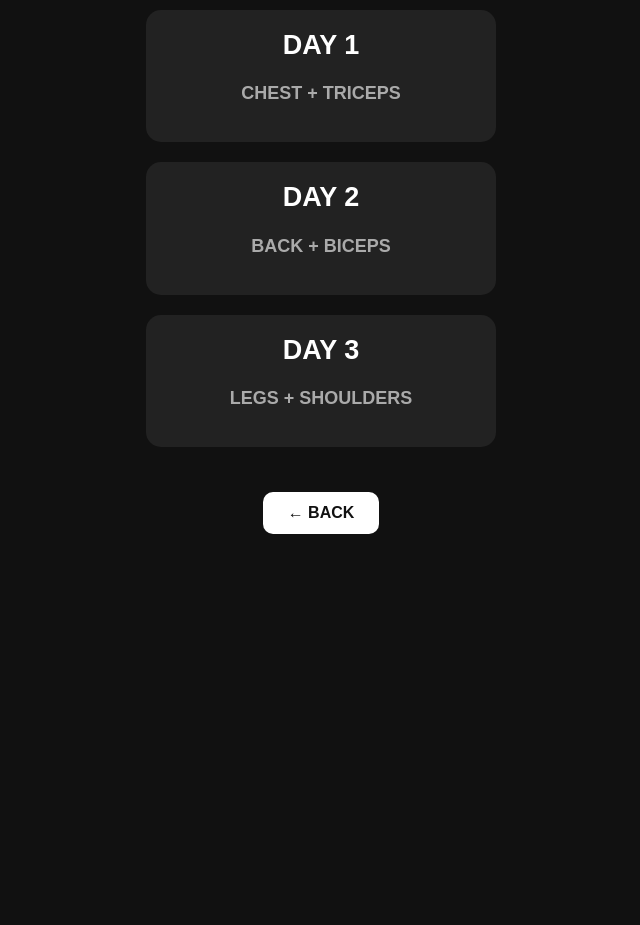
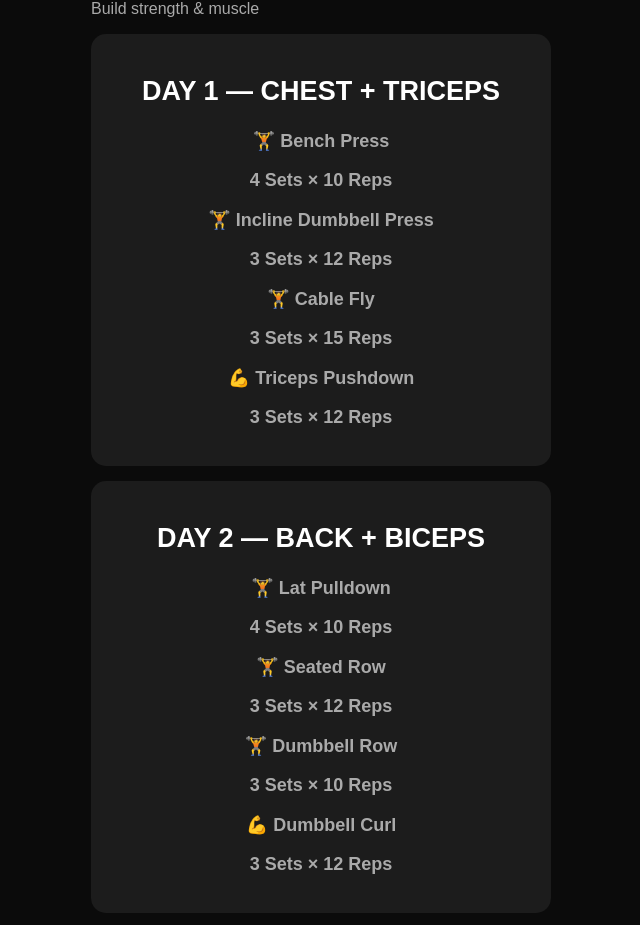
Before and after one commit to bolbolbenabdallah22-code/Bolbol-, a plain HTML site: page strength.html in a window 1280 px wide. Shown: the part 111-1036 px from the top of the page, without its empty margins (319-959 px from the left). Before the commit the page ends 800 px from the top, so only its background shows below. Drawn offline with Linux system fonts and the light colour scheme.

Commit message:
Revise strength program layout and content

```diff
--- a/strength.html
+++ b/strength.html
@@ -6,47 +6,8 @@
     <meta name="viewport" content="width=device-width, initial-scale=1.0">
 
     <title>Strength - Coach Bilel</title>
-<link rel="stylesheet" href="style.css">
-    <style>
-        body {
-            margin: 0;
-            font-family: Arial, sans-serif;
-            background: #111;
-            color: white;
-            text-align: center;
-        }
 
-        .container {
-            padding: 40px 20px;
-        }
-
-        h1 {
-            font-size: 32px;
-        }
-
-        .day {
-            background: #222;
-            margin: 20px auto;
-            padding: 20px;
-            max-width: 350px;
-            border-radius: 15px;
-        }
-
-        .day h2 {
-            margin-top: 0;
-        }
-
-        .back {
-            display: inline-block;
-            margin-top: 25px;
-            padding: 12px 25px;
-            background: white;
-            color: #111;
-            text-decoration: none;
-            border-radius: 10px;
-            font-weight: bold;
-        }
-    </style>
+    <link rel="stylesheet" href="style.css">
 </head>
 
 <body>
@@ -55,20 +16,75 @@
 
         <h1>💪 STRENGTH PROGRAM</h1>
 
+        <p>Build strength & muscle</p>
+
+
         <div class="day">
-            <h2>DAY 1</h2>
-            <p>CHEST + TRICEPS</p>
+
+            <h2>DAY 1 — CHEST + TRICEPS</h2>
+
+            <p>🏋️ Bench Press</p>
+            <p>4 Sets × 10 Reps</p>
+
+            <p>🏋️ Incline Dumbbell Press</p>
+            <p>3 Sets × 12 Reps</p>
+
+            <p>🏋️ Cable Fly</p>
+            <p>3 Sets × 15 Reps</p>
+
+            <p>💪 Triceps Pushdown</p>
+            <p>3 Sets × 12 Reps</p>
+
         </div>
 
+
         <div class="day">
-            <h2>DAY 2</h2>
-            <p>BACK + BICEPS</p>
+
+            <h2>DAY 2 — BACK + BICEPS</h2>
+
+            <p>🏋️ Lat Pulldown</p>
+            <p>4 Sets × 10 Reps</p>
+
+            <p>🏋️ Seated Row</p>
+            <p>3 Sets × 12 Reps</p>
+
+            <p>🏋️ Dumbbell Row</p>
+            <p>3 Sets × 10 Reps</p>
+
+            <p>💪 Dumbbell Curl</p>
+            <p>3 Sets × 12 Reps</p>
+
         </div>
 
+
         <div class="day">
-            <h2>DAY 3</h2>
-            <p>LEGS + SHOULDERS</p>
+
+            <h2>DAY 3 — LEGS + SHOULDERS</h2>
+
+            <p>🦵 Leg Press</p>
+            <p>4 Sets × 10 Reps</p>
+
+            <p>🦵 Leg Extension</p>
+            <p>3 Sets × 15 Reps</p>
+
+            <p>🏋️ Shoulder Press</p>
+            <p>3 Sets × 10 Reps</p>
+
+            <p>🏋️ Lateral Raise</p>
+            <p>3 Sets × 15 Reps</p>
+
         </div>
+
+
+        <div class="day">
+
+            <h2>⏱️ REST</h2>
+
+            <p>Heavy exercises: 2–3 min</p>
+            <p>Isolation exercises: 60–90 sec</p>
+
+        </div>
+
 
         <a class="back" href="programs.html">
             ← BACK
```
